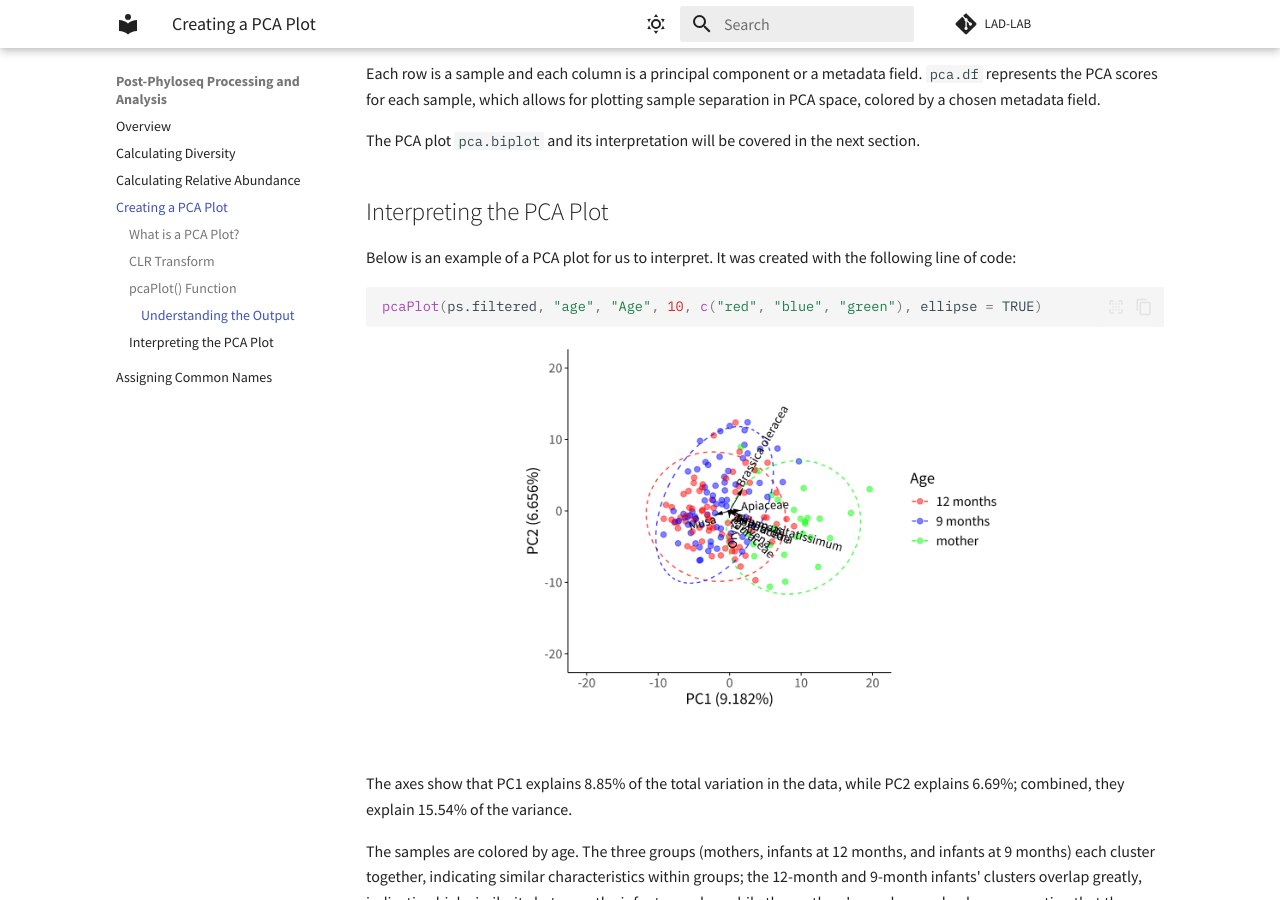
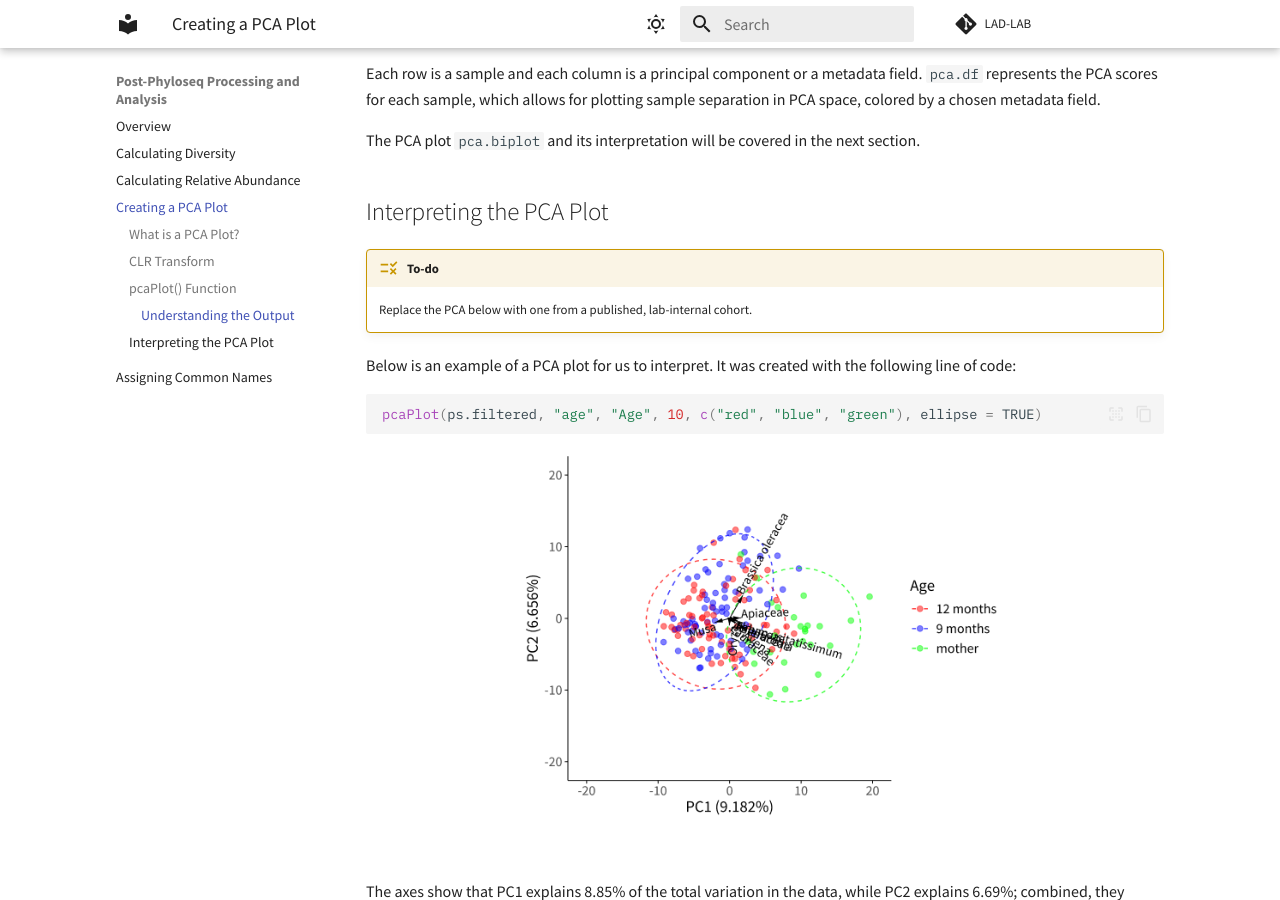
Before and after one commit to LAD-LAB/lad-lab.github.io, an MkDocs documentation site: the page built from docs/pca.md, in a window 1280 px wide and 900 px high, scrolled down 5650 px. Built offline with MkDocs 1.6.1 and Material for MkDocs 9.7.7, drawn with Linux system fonts in a browser that asks for light colours.

Commit message:
Update pca.md

````diff
--- a/docs/pca.md
+++ b/docs/pca.md
@@ -263,6 +263,10 @@ The PCA plot `pca.biplot` and its interpretation will be covered in the next sec
 
 ## Interpreting the PCA Plot
 
+!!! to-do
+
+    Replace the PCA below with one from a published, lab-internal cohort.
+
 Below is an example of a PCA plot for us to interpret. It was created with the following line of code:
 
 ``` r
````
